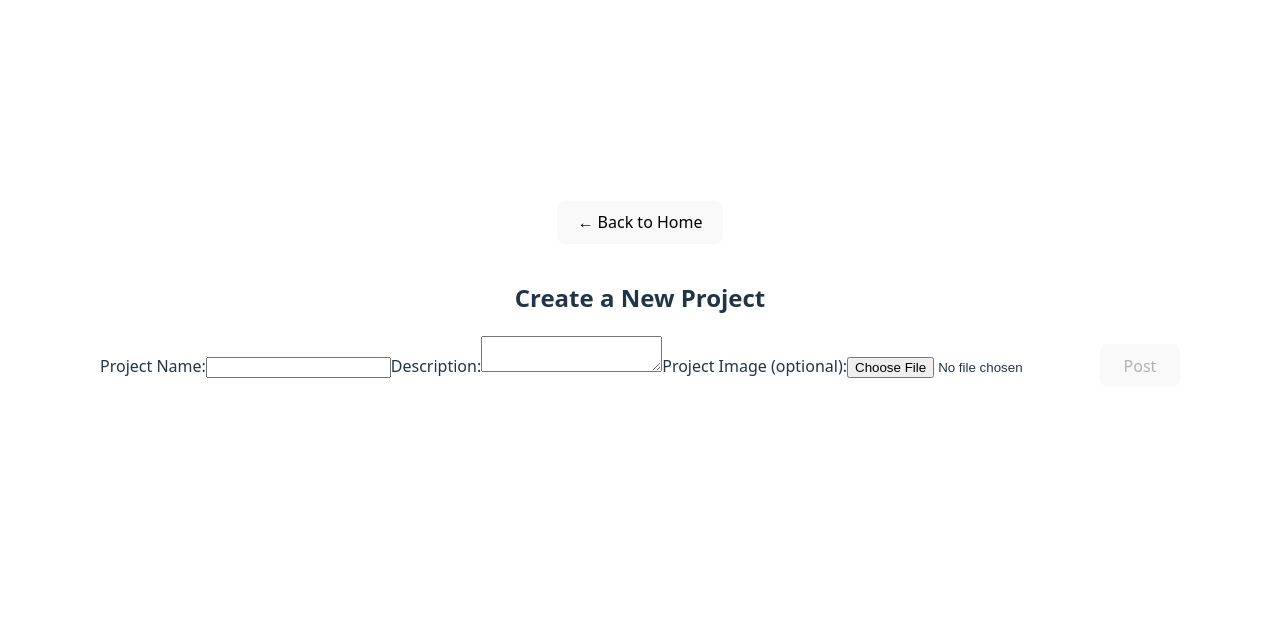
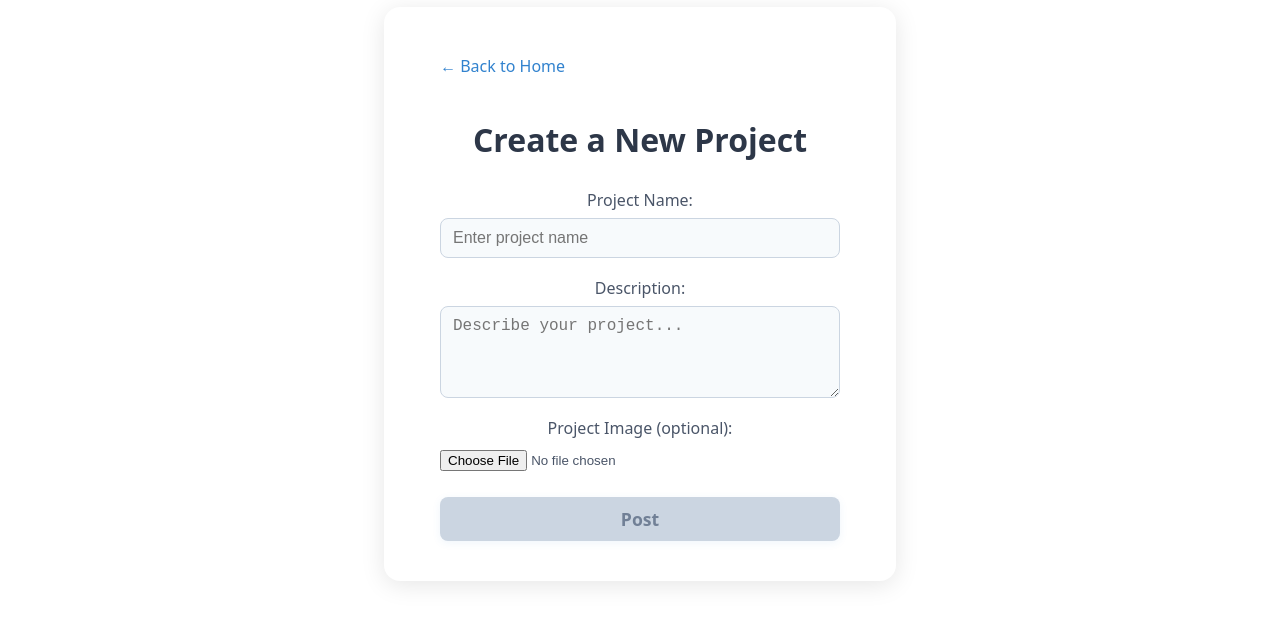
Before and after one commit to HappyHat952/Map-Meet, a React (Vite) app: page /create in a window 1280 px wide. Shown: the part 106-730 px from the top of the page. Built offline with nearby package versions, Linux system fonts and the light colour scheme; no server answers.

Commit message:
fix styles

```diff
--- /dev/null
+++ b/src/firebaseUser.d.ts
@@ -0,0 +1,6 @@
+export interface FirebaseUser {
+  uid: string;
+  displayName: string | null;
+  email: string | null;
+  photoURL: string | null;
+}
--- /dev/null
+++ b/src/pages/CreateProject.css
@@ -0,0 +1,108 @@
+.create-project-page {
+  max-width: 400px;
+  min-width: 320px;
+  width: 92vw;
+  margin: 40px auto;
+  background: #fff;
+  border-radius: 16px;
+  box-shadow: 0 4px 24px rgba(0,0,0,0.10);
+  padding: 48px 56px 40px 56px;
+  display: flex;
+  flex-direction: column;
+  align-items: stretch;
+@media (max-width: 900px) {
+  .create-project-page {
+    max-width: 98vw;
+    padding: 24px 2vw;
+  }
+}
+
+@media (max-width: 600px) {
+  .create-project-page {
+    max-width: 100vw;
+    padding: 10px 2vw;
+  }
+  .create-project-form label {
+    font-size: 0.98rem;
+  }
+  .create-project-page h2 {
+    font-size: 1.3rem;
+  }
+}
+}
+.create-project-page h2 {
+  text-align: center;
+  margin-bottom: 24px;
+  color: #2d3748;
+  font-size: 2rem;
+}
+.create-project-form {
+  display: flex;
+  flex-direction: column;
+  gap: 18px;
+}
+.create-project-form label {
+  display: flex;
+  flex-direction: column;
+  font-weight: 500;
+  color: #4a5568;
+  font-size: 1rem;
+  gap: 6px;
+}
+.create-project-form input[type="text"],
+.create-project-form textarea {
+  border: 1px solid #cbd5e1;
+  border-radius: 8px;
+  padding: 10px 12px;
+  font-size: 1rem;
+  background: #f7fafc;
+  transition: border 0.2s;
+}
+.create-project-form input[type="text"]:focus,
+.create-project-form textarea:focus {
+  border: 1.5px solid #3182ce;
+  outline: none;
+}
+.create-project-form textarea {
+  min-height: 70px;
+  resize: vertical;
+}
+.create-project-form input[type="file"] {
+  margin-top: 4px;
+}
+.create-project-form button[type="submit"] {
+  background: linear-gradient(90deg, #3182ce 60%, #63b3ed 100%);
+  color: #fff;
+  border: none;
+  border-radius: 8px;
+  padding: 10px 0;
+  font-size: 1.1rem;
+  font-weight: 600;
+  cursor: pointer;
+  margin-top: 8px;
+  transition: background 0.2s, box-shadow 0.2s;
+  box-shadow: 0 2px 8px rgba(49,130,206,0.08);
+}
+.create-project-form button[type="submit"]:hover:not(:disabled) {
+  background: linear-gradient(90deg, #2563eb 60%, #4299e1 100%);
+}
+.create-project-form button[type="submit"]:disabled {
+  background: #cbd5e1;
+  color: #718096;
+  cursor: not-allowed;
+}
+.create-project-page > button[type="button"] {
+  align-self: flex-start;
+  background: none;
+  border: none;
+  color: #3182ce;
+  font-size: 1rem;
+  cursor: pointer;
+  margin-bottom: 12px;
+  padding: 0;
+  transition: color 0.2s;
+}
+.create-project-page > button[type="button"]:hover {
+  color: #2563eb;
+  text-decoration: underline;
+}
--- a/src/pages/CreateProject.tsx
+++ b/src/pages/CreateProject.tsx
@@ -1,20 +1,39 @@
 import React, { useState } from 'react';
+import './CreateProject.css';
 import { useNavigate } from 'react-router-dom';
 import { db, auth } from '../firebase';
 import { collection, addDoc, serverTimestamp } from 'firebase/firestore';
 import { onAuthStateChanged } from 'firebase/auth';
+import type { User } from 'firebase/auth';
 
 const CreateProject = () => {
   const [name, setName] = useState('');
   const [description, setDescription] = useState('');
   const [imageFile, setImageFile] = useState<File | null>(null);
-  const [currentUser, setCurrentUser] = useState(null);
+  const [currentUser, setCurrentUser] = useState<null | {
+    uid: string;
+    displayName: string | null;
+    email: string | null;
+    photoURL: string | null;
+  }>(null);
   const [posted, setPosted] = useState(false);
   const [uploading, setUploading] = useState(false);
+  const [imagePreview, setImagePreview] = useState<string | null>(null);
   const navigate = useNavigate();
 
   React.useEffect(() => {
-    const unsub = onAuthStateChanged(auth, user => setCurrentUser(user));
+    const unsub = onAuthStateChanged(auth, (user: User | null) => {
+      if (user) {
+        setCurrentUser({
+          uid: user.uid,
+          displayName: user.displayName,
+          email: user.email,
+          photoURL: user.photoURL,
+        });
+      } else {
+        setCurrentUser(null);
+      }
+    });
     return unsub;
   }, []);
 
@@ -49,34 +68,52 @@ const CreateProject = () => {
       name,
       description,
       image: imageUrl,
-      author: currentUser.displayName,
-      authorAvatar: currentUser.photoURL,
+      author: currentUser?.displayName || '',
+      authorAvatar: currentUser?.photoURL || '',
       createdAt: serverTimestamp(),
-      ownerId: currentUser.uid,
+      ownerId: currentUser?.uid || '',
     });
     setPosted(true);
     setUploading(false);
     setTimeout(() => navigate('/'), 1200);
   };
 
+  // Show image preview when file is selected
+  React.useEffect(() => {
+    if (imageFile) {
+      const reader = new FileReader();
+      reader.onloadend = () => setImagePreview(reader.result as string);
+      reader.readAsDataURL(imageFile);
+    } else {
+      setImagePreview(null);
+    }
+  }, [imageFile]);
+
   return (
     <div className="create-project-page">
-      <button
-        type="button"
-        onClick={() => navigate('/')}
-        style={{ marginBottom: 16 }}
-      >
-        ← Back to Home
-      </button>
+      <button type="button" onClick={() => navigate('/')}>← Back to Home</button>
       <h2>Create a New Project</h2>
       <form onSubmit={handleSubmit} className="create-project-form">
         <label>
           Project Name:
-          <input value={name} onChange={e => setName(e.target.value)} required disabled={posted || uploading} />
+          <input
+            type="text"
+            value={name}
+            onChange={e => setName(e.target.value)}
+            required
+            disabled={posted || uploading}
+            placeholder="Enter project name"
+          />
         </label>
         <label>
           Description:
-          <textarea value={description} onChange={e => setDescription(e.target.value)} required disabled={posted || uploading} />
+          <textarea
+            value={description}
+            onChange={e => setDescription(e.target.value)}
+            required
+            disabled={posted || uploading}
+            placeholder="Describe your project..."
+          />
         </label>
         <label>
           Project Image (optional):
@@ -87,7 +124,16 @@ const CreateProject = () => {
             disabled={posted || uploading}
           />
         </label>
-        <button type="submit" disabled={!currentUser || posted || uploading} style={{ minWidth: 80 }}>
+        {imagePreview && (
+          <div style={{ textAlign: 'center', margin: '8px 0' }}>
+            <img
+              src={imagePreview}
+              alt="Preview"
+              style={{ maxWidth: '100%', maxHeight: 180, borderRadius: 10, boxShadow: '0 2px 8px #cbd5e1' }}
+            />
+          </div>
+        )}
+        <button type="submit" disabled={!currentUser || posted || uploading}>
           {uploading ? 'Uploading...' : posted ? '✔️' : 'Post'}
         </button>
       </form>
--- a/src/pages/Home.css
+++ b/src/pages/Home.css
@@ -104,6 +104,22 @@
   column-count: 4;
   column-gap: 1em;
   padding: 1em;
+}
+
+@media (max-width: 1200px) {
+  .masonry-layout {
+    column-count: 3 !important;
+  }
+}
+@media (max-width: 900px) {
+  .masonry-layout {
+    column-count: 2 !important;
+  }
+}
+@media (max-width: 600px) {
+  .masonry-layout {
+    column-count: 1 !important;
+  }
 }
 
 .widget {
```
